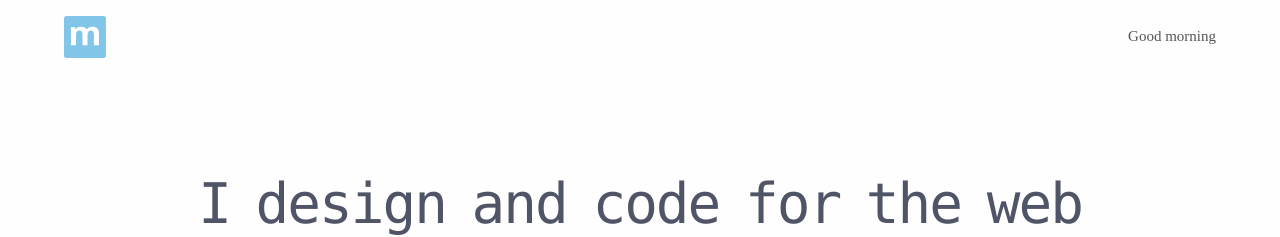
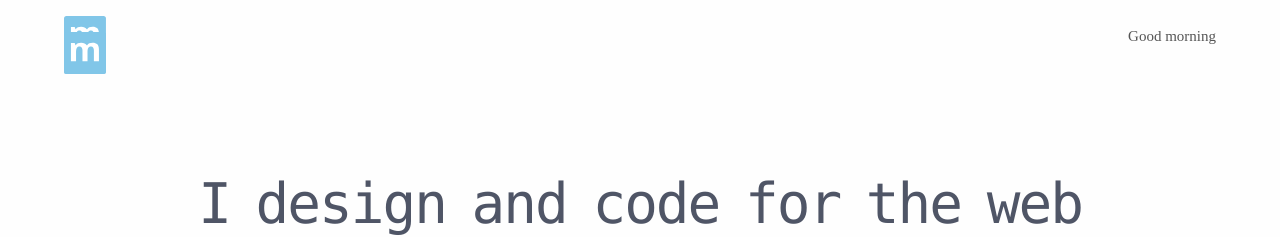
Before and after one commit to musca/koe.github.io, a Jekyll site: the page built from index.html, in a window 1280 px wide. Shown: the top 237 px of the page. Built offline with Jekyll 4.4.1, drawn with Linux system fonts in a browser that asks for light colours.

Commit message:
Added new logo and Disqus

```diff
--- a/_layouts/default.html
+++ b/_layouts/default.html
@@ -22,7 +22,7 @@
   </head>
   <body>
     <header class="header content-wrapper">
-      <a href="/">
+      <a href="/" class="logo">
         <img alt="musca logo" height="42" class="logo" src="/dist/img/logo-42x42.svg" width="42" height="42">
       </a>
       <aside class="greeting"></aside>
--- a/dist/css/main.css
+++ b/dist/css/main.css
@@ -1,8 +1,10 @@
 h2,p{color:#222}
 .list-unstyled,ul{list-style:none}
 .header,h1{position:relative}
+.logo,.white .logo{top:1em;left:0;opacity:1}
 .clear-both,.flickr,.grid,.grid:after{clear:both}
 abbr,address,article,aside,audio,b,blockquote,body,caption,cite,code,dd,del,details,dfn,dl,dt,em,fieldset,figure,footer,form,h1,h2,h3,h4,h5,h6,header,html,i,iframe,img,ins,kbd,label,legend,li,mark,menu,nav,object,ol,p,pre,q,samp,section,small,span,strong,sub,summary,sup,table,tbody,td,tfoot,th,thead,time,tr,ul,var,video{margin:0;border:0;padding:0;font-size:100%;outline:0;vertical-align:baseline;background:0 0}
+.logo,.white .logo{background-repeat:no-repeat;background-size:42px}
 #grid[data-columns]::before{content:'3 .column.size-1of3'}
 .column{float:left}
 .column>div{padding:1.5em}
@@ -69,6 +71,7 @@
 .pull-left{float:left}
 .pull-right{float:right}
 .clear:after,.clear:before{clear:both;content:"\0020";display:block;height:0;visibility:hidden}
+.logo,.white .logo{width:42px;height:42px}
 .justify{text-align:justify}
 .align-center{text-align:center}
 .align-left{text-align:left}
@@ -86,11 +89,11 @@
 .highlight{padding:2em;overflow:scroll;background-color:#F1F4F9;border-radius:2px}
 .header{padding-top:1em;height:42px;line-height:42px}
 .header .logo,.header aside{position:absolute}
-.header .logo{width:42px;height:42px;top:1em;left:0;opacity:1}
 .header aside{right:0;top:1em;font-size:1.5em;color:#555}
+.logo{background-image:url(../img/logo-42x42.svg);transition:all .5s linear}
+.white .logo{background-image:url(../img/logo-no-bg.svg)}
 .intro{height:410px!important;position:relative}
 .intro h2{font-size:2.1em}
-.logo{transition:all .5s linear}
 #loading .logo{z-index:3;opacity:1!important;-webkit-animation:loading 2s linear infinite;animation:loading 2s linear infinite}
 .github img{width:80%}
 .github ul{width:100%;display:block;overflow:hidden}
--- a/src/scss/_header.scss
+++ b/src/scss/_header.scss
@@ -6,13 +6,6 @@
   .logo, aside {
     position: absolute;
   }
-  .logo {
-    width: 42px;
-    height: 42px;
-    top: 1em;
-    left: 0;
-    opacity: 1;
-  }
   aside {
     right: 0;
     top: 1em;
@@ -20,7 +13,26 @@
     color: #555;
   }
 }
-
+.logo {
+  width: 42px;
+  height: 42px;
+  top: 1em;
+  left: 0;
+  opacity: 1;
+  background-image: url(../img/logo-42x42.svg);
+  background-size: 42px;
+  background-repeat: no-repeat;
+}
+.white .logo {
+  width: 42px;
+  height: 42px;
+  top: 1em;
+  left: 0;
+  opacity: 1;
+  background-image: url(../img/logo-no-bg.svg);
+  background-size: 42px;
+  background-repeat: no-repeat;
+}
 .intro {
   height: 410px !important;
   position: relative;
--- a/src/scss/blog.scss
+++ b/src/scss/blog.scss
@@ -24,6 +24,9 @@
 .posts span {
   color: #aaa;
   font-size: 80%;
+}
+.post img {
+    width: 100%;
 }
 
 .site {
```
Also changed, not shown: _layouts/post.html (+18 -5 lines), _posts/2014-07-20-3D-rotating-image-css3.md (+2 -0 lines), dist/css/blog.css (+5 -2 lines), dist/img/html5_3d_effects.svg, dist/img/logo-no-bg.svg (added).
